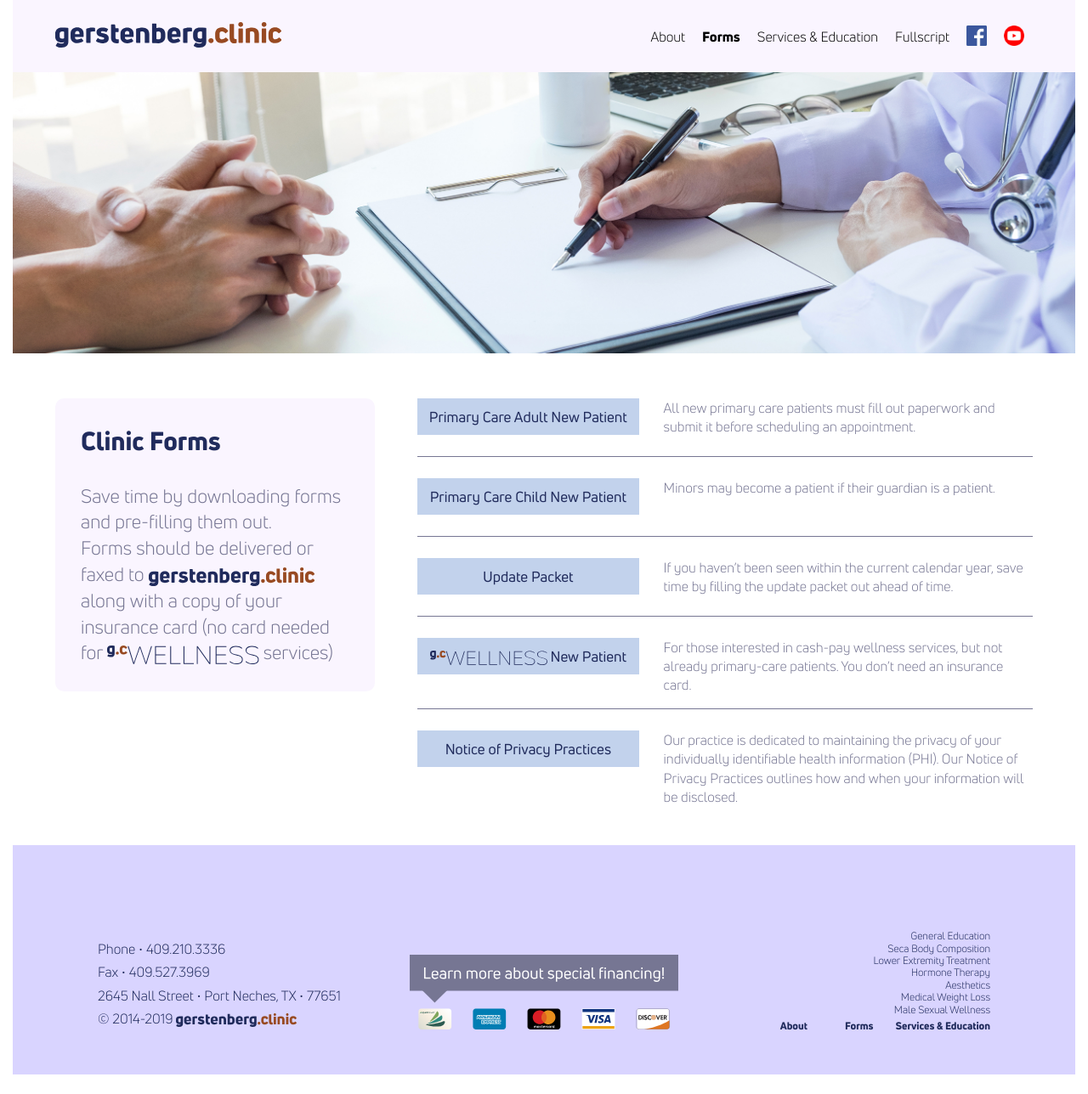
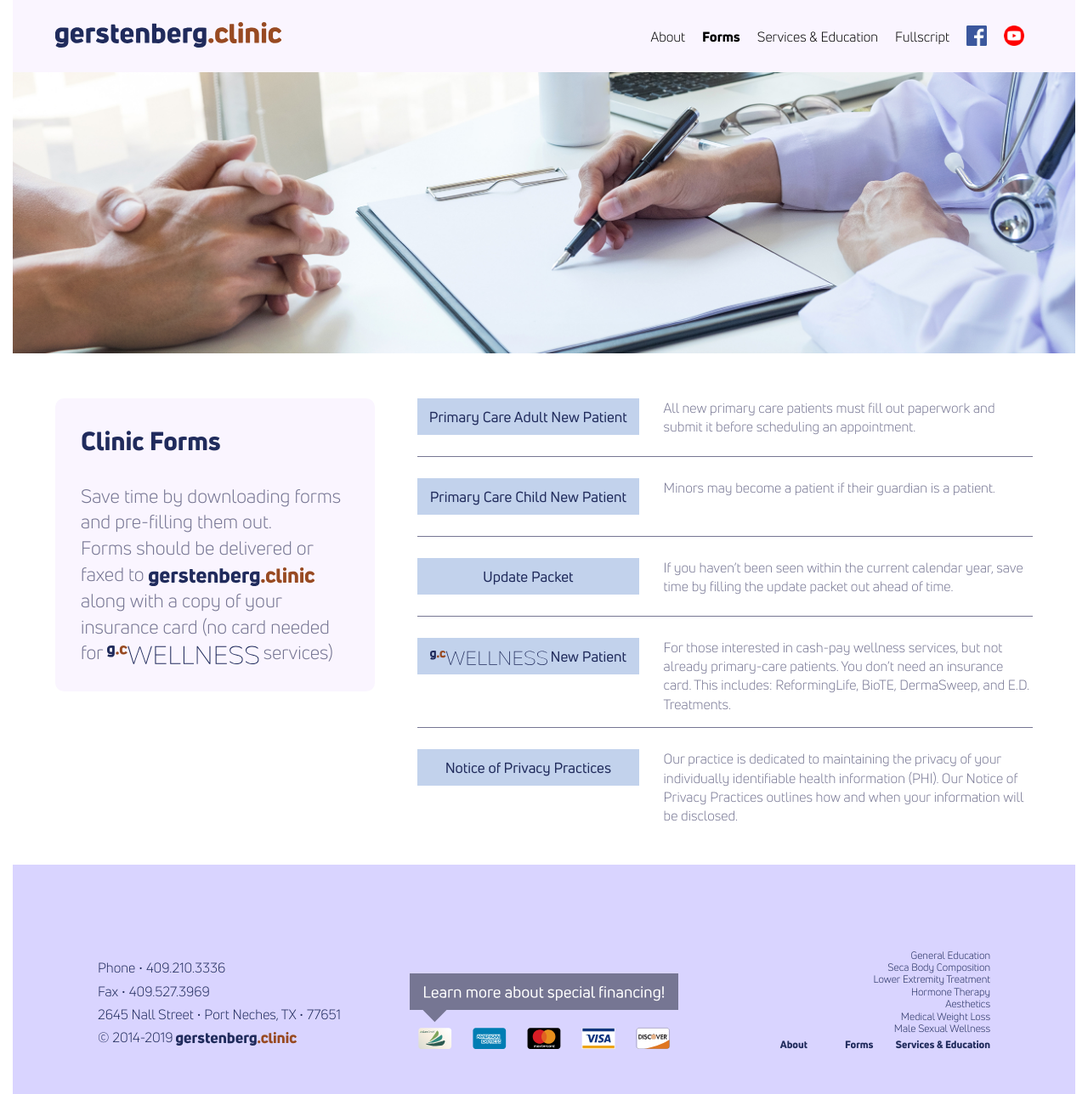
Before and after one commit to theneverwoods/gerstenberg.clinic, a Jekyll site: the page built from forms.html, in a window 1280 px wide. Shown: the whole page at 85% size. Built offline with Jekyll 4.4.1, drawn with Linux system fonts in a browser that asks for light colours; before the commit the page ends 1265 px from its top, so only the background shows below that.

Commit message:
Update forms.html

```diff
--- a/forms.html
+++ b/forms.html
@@ -50,7 +50,7 @@ stylesheet: forms
       </div>
       <div>
         <p>
-          For those interested in cash-pay wellness services, but not already primary-care patients. You don’t need an insurance card.
+          For those interested in cash-pay wellness services, but not already primary-care patients. You don’t need an insurance card. This includes: ReformingLife, BioTE, DermaSweep, and E.D. Treatments.
         </p>
       </div>
       </div>
```
